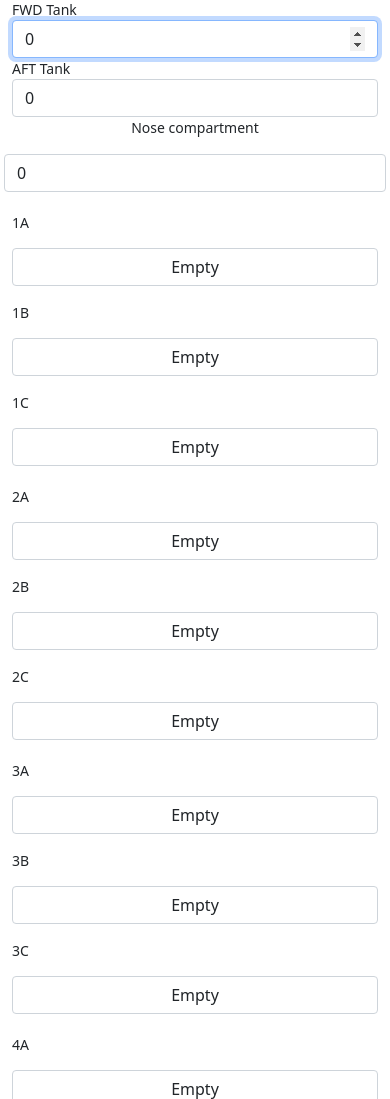
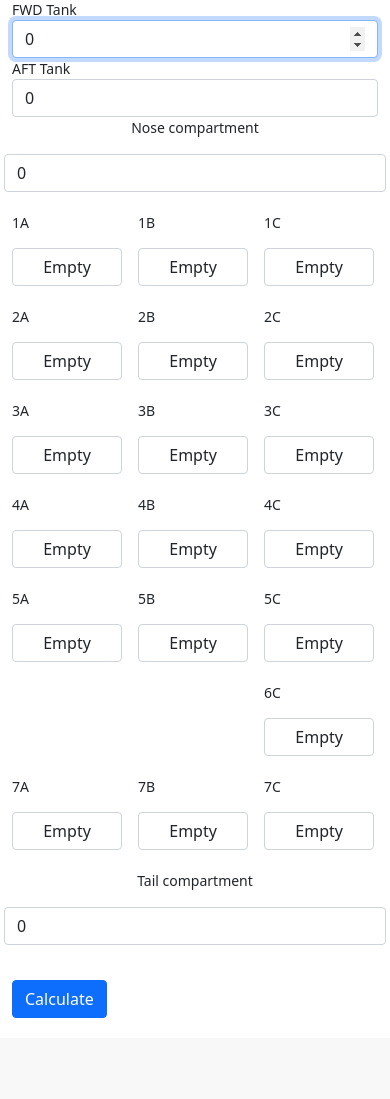
Before and after one commit to a-dal/cs50project, a Flask app: page / in a window 390 px wide. Shown: the part 144-1243 px from the top of the page. After the commit the page ends 1162 px from the top, so only its background shows below. Run offline with Flask 2, Linux system fonts and the light colour scheme.

Commit message:
buttons responsive to small devices

```diff
--- a/static/styles.css
+++ b/static/styles.css
@@ -37,6 +37,11 @@
   .sidebar {
     top: 5rem;
   }
+
+  .pax {
+    width: 33%;
+  }
+
 }
 
 .sidebar-sticky {
--- a/templates/index.html
+++ b/templates/index.html
@@ -40,7 +40,7 @@
     {% for i in range (1,8) %}
       <div class="row g-3">
         {% for j in ["A", "B", "C"] %}
-          <div class="col-md-4">
+          <div class="pax col-md-4">
             {% if i != 6 %}
               <label for="seat-{{i}}-{{j}}">{{i}}{{j}}</label>
             {% elif j == "C" %}
```
